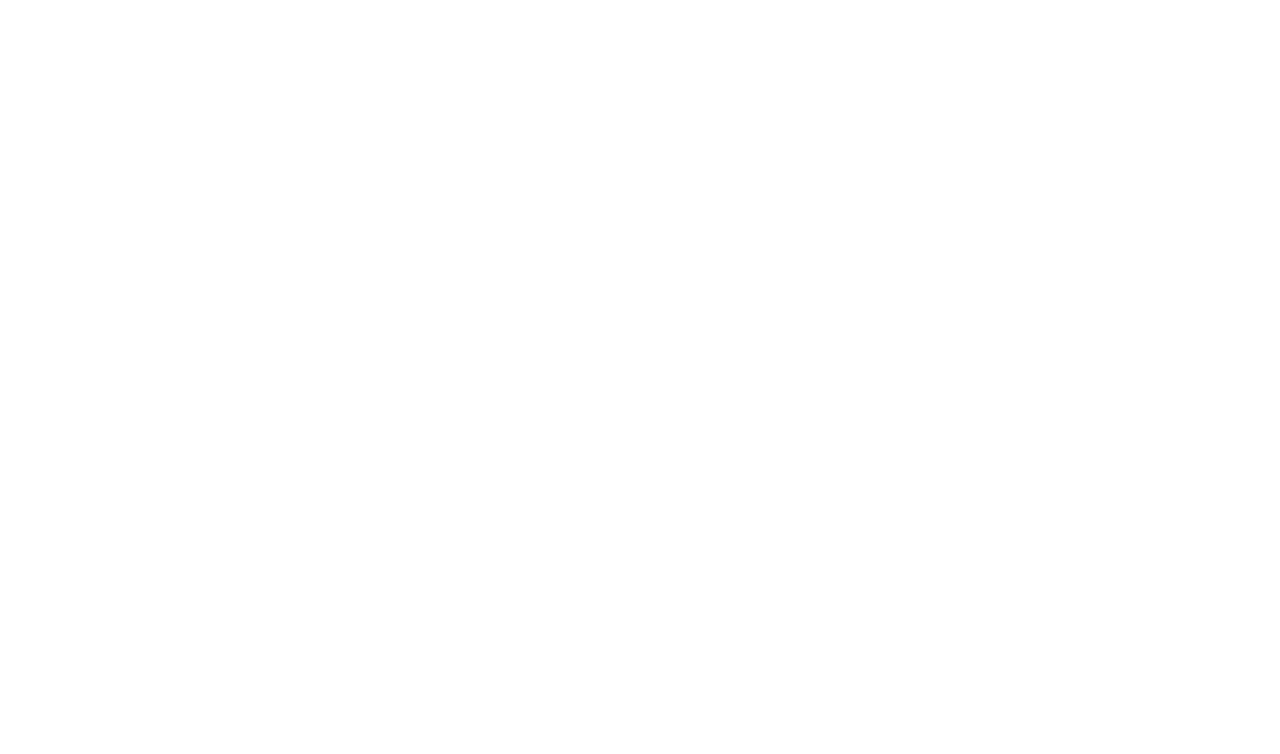
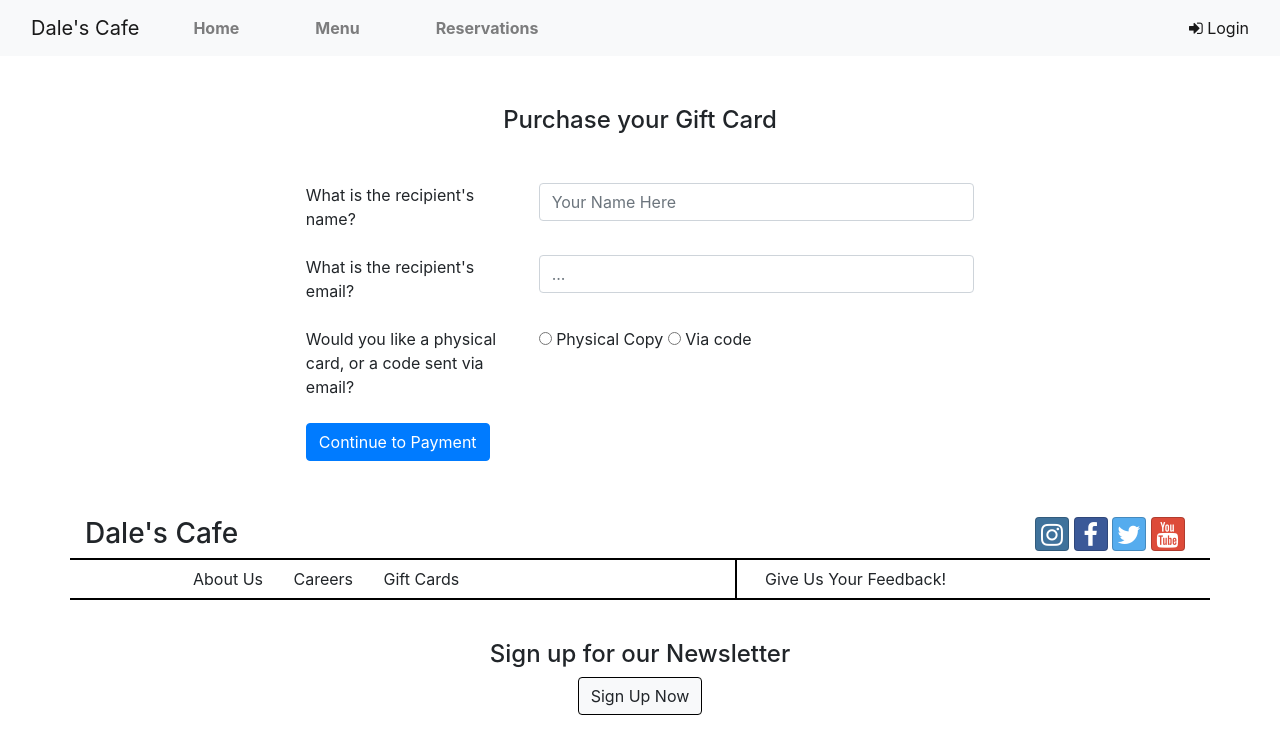
Before and after one commit to Revlisc/bootstrapRestSite, a website: page giftcard.html in a window 1280 px wide. Drawn offline with nearby package versions, Linux system fonts and the light colour scheme.

Commit message:
finished structure of site

```diff
--- /dev/null
+++ b/css/styling.scss
@@ -0,0 +1,57 @@
+.navbar-nav > li {
+    padding-left:30px;
+    padding-right:30px;
+}
+
+h2 {
+    color: #003349;
+}
+
+.bottom {
+    padding-bottom: 40px;
+}
+
+.navbar-nav {
+    font-weight: bold;
+}
+
+.test-1 {
+    border: 1px solid red;
+}
+
+.test-2 {
+    border: 1px solid blue;
+}
+
+.top {
+    padding-top: 50px;
+}
+
+#homeCarousel {
+    background-color: rgba(0, 0, 0, 0.5);
+}
+
+.borderFoot {
+    border-bottom: 2px solid black;
+}
+
+.btn-social-icon {
+    padding-left: 5px;
+}
+
+.footRight {
+    border-left: 2px solid black;
+}
+
+.signUpBtn {
+    border: 1px solid black;
+}
+
+.site-footer {
+    margin-top: 40px;
+    margin-bottom: 40px;
+}
+
+.newitem {
+    color: #003349;
+}
--- a/giftcard.html
+++ b/giftcard.html
@@ -0,0 +1,129 @@
+<!DOCTYPE html>
+<html lang="en">
+<head>
+    <meta charset="UTF-8">
+    <meta http-equiv="X-UA-Compatible" content="IE=edge">
+    <meta name="viewport" content="width=device-width, initial-scale=1.0">
+
+   <!-- build:css css/main.css -->
+   <link rel="stylesheet" href="node_modules/bootstrap/dist/css/bootstrap.min.css" />
+   <link rel="stylesheet" href="node_modules/font-awesome/css/font-awesome.min.css" />
+   <link rel="stylesheet" href="node_modules/bootstrap-social/bootstrap-social.css" />
+   <link rel="stylesheet" href="css/styling.css" />
+   <!-- endbuild -->
+   <link rel="stylesheet" href="https://fonts.googleapis.com/css?family=Lobster|Open+Sans" />
+
+    <title>Restaurant</title>
+</head>
+<body>
+    <header>
+
+    </header>
+
+    <nav class="navbar navbar-expand-sm navbar-light bg-light sticky-top">
+        <div class="container-fluid">
+            <a class="navbar-brand" href="#"><span height="30" width="30">Dale's Cafe</span></a>
+            <button class="navbar-toggler" type="button" data-toggle="collapse" data-target="#nucampNavbar">
+                <span class="navbar-toggler-icon"></span>
+            </button>
+            <div class="collapse navbar-collapse" id="restNavbar">
+                <ul class="navbar-nav">
+                    <li class="nav-item"><a class="nav-link" href="index.html">Home</a></li>
+                    <li class="nav-item"><a class="nav-link" href="menu.html"> Menu</a></li>
+                    <li class="nav-item"><a class="nav-link" href="reservations.html"> Reservations</a></li>
+
+                </ul>
+                <span class="navbar-text ml-auto">
+                    <a role="button" data-toggle="modal" data-target="#loginModal">
+                        <i class="fa fa-sign-in"></i> Login
+                    </a>
+                </span>
+            </div>
+        </div>
+    </nav>
+
+    <div class="container">
+        <div class="row">
+            <div class="col text-center top bottom">
+                <h4>Purchase your Gift Card</h4>
+            </div>
+        </div>
+        <div class="row justify-content-center">
+            <form>
+
+                <div class="row form-group">
+                    <label for="firstname" class="col">What is the recipient's name?</label>
+                    <div class="col-sm-8">
+                        <input class="form-control" type="text" id="firstname" name="firstname" placeholder="Your Name Here"/>
+                    </div>
+                </div>
+                <div class="row form-group">
+                    <label for="server" class="col">What is the recipient's email?</label>
+                    <div class="col-sm-8">
+                        <input class="form-control" type="email" id="userEmail" name="server" placeholder="..."/>
+                    </div>
+                </div>
+                <div class="row form-group">
+                    <label for="selection" class="col">Would you like a physical card, or a code sent via email?</label>
+                    <div class="col-sm-8">
+
+                        <input type="radio" id="physical" name="method" value="physical" required>
+                        <label for="woman">Physical Copy</label>
+                        <input type="radio" id="code" name="method" value="code">
+                        <label for="man">Via code</label>
+
+                    </div>
+                </div>
+                <div class="row form-group">
+                    <div class="col">
+                        <button type="submit" class="btn btn-primary">Continue to Payment</button>
+                    </div>
+                </div>
+            </form>
+        </div>
+    </div>
+
+
+
+    <footer class="site-footer">
+        <div class="container">
+            <div class="row borderFoot">
+                <div class="col-md-2">
+                    <h3>Dale's Cafe</h3>
+                </div>
+                <div class="col offset-8">
+                    <a class="btn btn-social-icon btn-instagram" href="http://instagram.com/"><i class="fa fa-instagram"></i></a>
+                    <a class="btn btn-social-icon btn-facebook" href="http://facebook.com/"><i class="fa fa-facebook"></i></a>
+                    <a class="btn btn-social-icon btn-twitter" href="http://twitter.com/"><i class="fa fa-twitter"></i></a>
+                    <a class="btn btn-social-icon btn-google" href="http://youtube.com/"><i class="fa fa-youtube"></i></a>
+                </div>
+            </div>
+            <div class="row borderFoot">
+
+                <div class="col-8 col-sm-6 offset-1">
+                    <a class="btn btn-small" href="aboutus.html">About Us</a>
+                    <a class="btn btn-small" href="#">Careers</a>
+                    <a class="btn btn-small active" href="#">Gift Cards</a>
+                </div>
+                <div class="col footRight">
+                    <a class="btn" href="feedback.html">Give Us Your Feedback!</a>
+                </div>
+
+
+            </div>
+            <div class="row site-footer">
+                <div class="col">
+                    <h4 class="d-block text-center">Sign up for our Newsletter</h4>
+                    <button class="mx-auto btn btn-light btn-large d-block signUpBtn" type="button" data-toggle="#" data-target="#"> Sign Up Now </button>
+                </div>
+            </div>
+        </div>
+    </footer>
+
+    <!-- jQuery must come first, then Popper.js, then the Bootstrap JavaScript plugins.-->
+    <script src="node_modules/jquery/dist/jquery.slim.min.js"></script>
+    <script src="node_modules/popper.js/dist/umd/popper.min.js"></script>
+    <script src="node_modules/bootstrap/dist/js/bootstrap.min.js"></script>
+
+</body>
+</html>
```
Also changed, not shown: aboutus.html (+14 -5 lines), feedback.html (+3 -3 lines), index.html (+14 -12 lines), menu.html (+2 -2 lines), package.json (+18 -3 lines), reservations.html (+2 -2 lines), css/styling.css, 3 other files.
